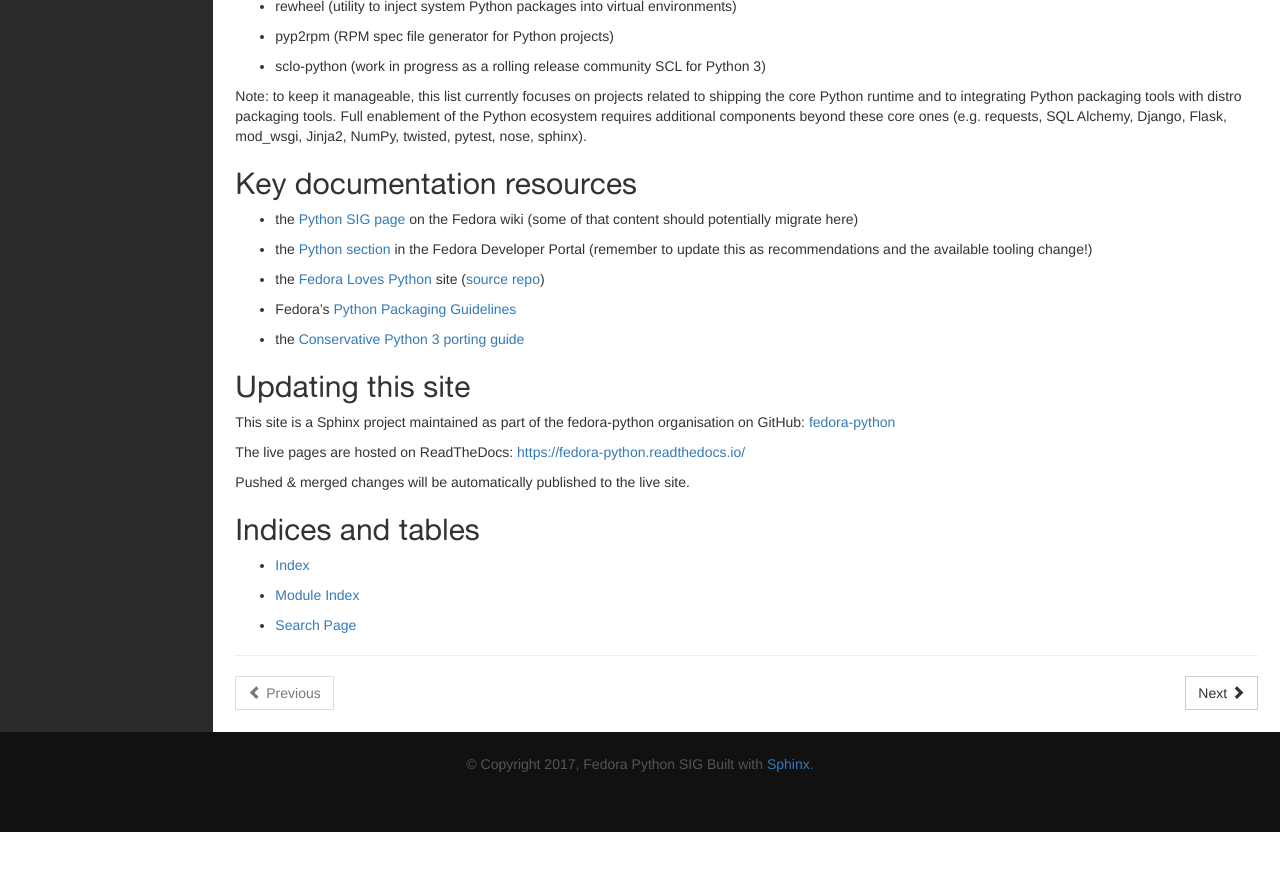
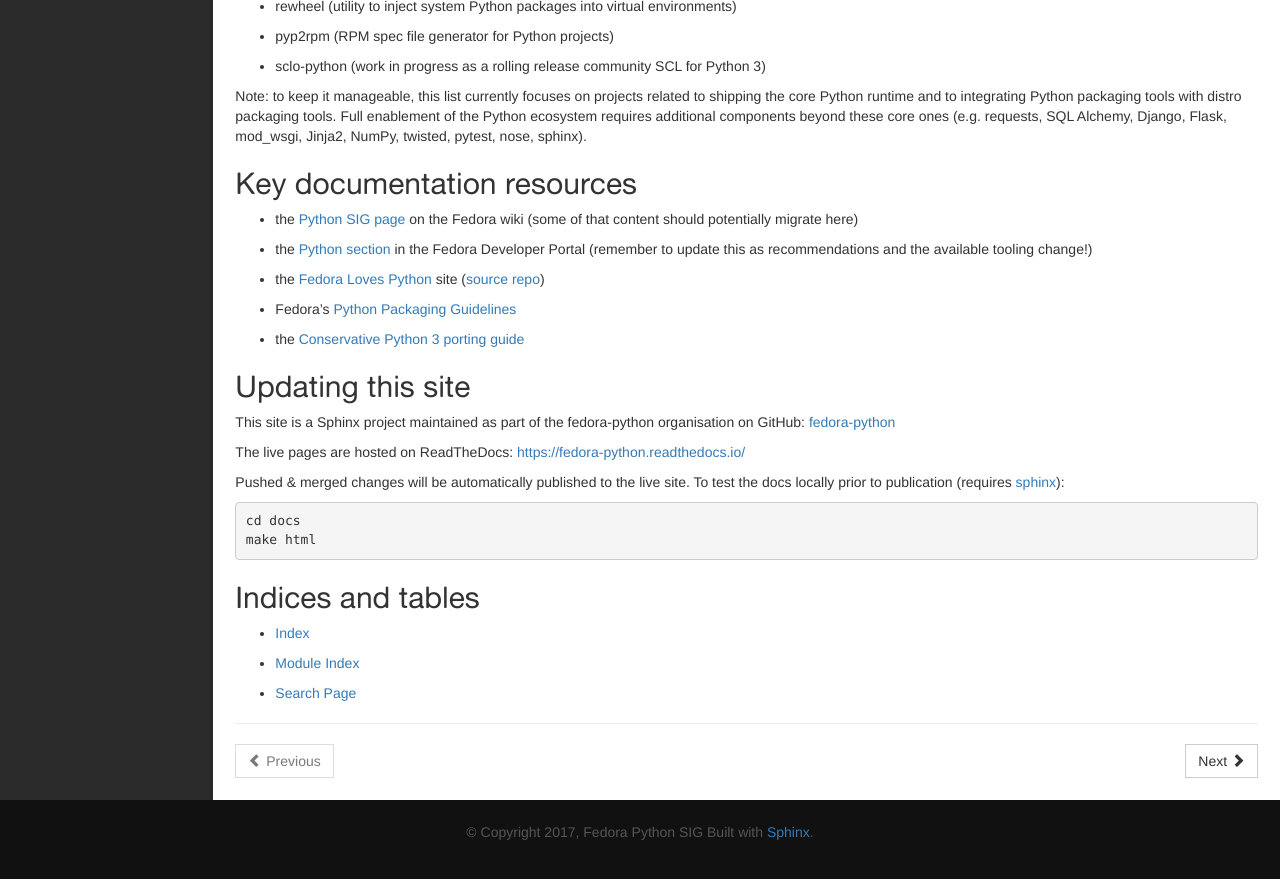
Before and after one commit to fedora-python/fedora-python, a Sphinx documentation site: the page built from docs/index.rst, in a window 1280 px wide and 900 px high, scrolled down 798 px. Shown: the top 879 px of the window. Built offline with Sphinx 7.4.7, drawn with Linux system fonts in a browser that asks for light colours; before the commit the page ends 1630 px from its top, so only the background shows below that.

Commit message:
Cover local docs builds

```diff
--- a/docs/index.rst
+++ b/docs/index.rst
@@ -84,9 +84,14 @@
 
 The live pages are hosted on ReadTheDocs: https://fedora-python.readthedocs.io/
 
-Pushed & merged changes will be automatically published to the live site.
+Pushed & merged changes will be automatically published to the live site. To
+test the docs locally prior to publication (requires `sphinx`_)::
+
+    cd docs
+    make html
 
 .. _fedora-python: https://github.com/fedora-python/fedora-python
+.. _sphinx: https://pypi.org/project/Sphinx/
 
 Indices and tables
 ------------------
```
